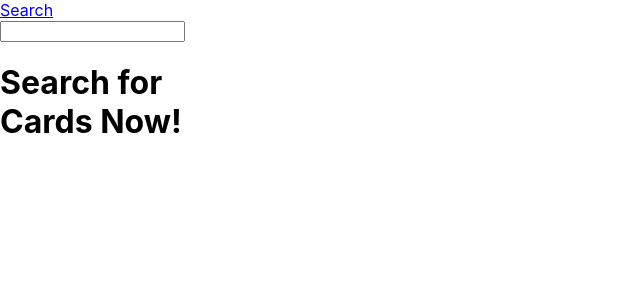
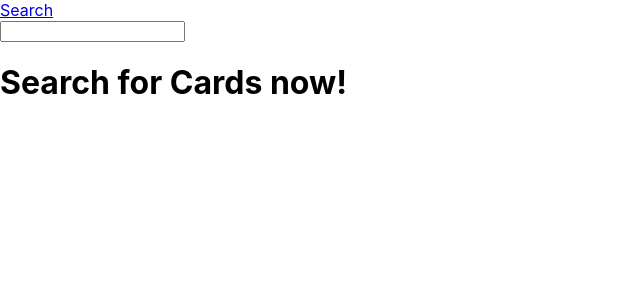
Before and after one commit to Limlight86/Magic-the-Gathering, a React (Create React App) app: page / in a window 1280 px wide. Shown: the top 300 px of the page, without its empty margins (0-640 px from the left). Built offline with nearby package versions, Linux system fonts and the light colour scheme.

Commit message:
reset search results on render and context updates

```diff
--- a/src/components/SearchForm/SearchForm.jsx
+++ b/src/components/SearchForm/SearchForm.jsx
@@ -1,22 +1,28 @@
-import React, { useState, useContext } from 'react';
+import React, { useState, useContext, useEffect } from 'react';
 import { AppContext } from "../../context/AppContext"
 import { SearchResultGrid } from "../index"
 
 const SearchForm = () => {
   const [term, setTerm] = useState('');
-  const { queryApi } = useContext(AppContext)
+  const { apiResponse, setApiResponse, queryApi } = useContext(AppContext)
 
   const handleSubmit = (e) => {
     e.preventDefault()
     queryApi(term)
   }
 
+  useEffect(()=>{
+    setApiResponse([])
+  }, [setApiResponse])
+
   return (
     <div>
       <form onSubmit={handleSubmit}>
         <input type="text" value={term} onChange={(e) => setTerm(e.target.value)} />
       </form>
-      <SearchResultGrid />
+      {
+        apiResponse.length ? <SearchResultGrid /> : <h1>Search for Cards now!</h1>
+      }
     </div>
   )
 }
--- a/src/components/SearchResultGrid/SearchResultGrid.jsx
+++ b/src/components/SearchResultGrid/SearchResultGrid.jsx
@@ -8,9 +8,8 @@ const SearchResultGrid = () => {
 
   return (
     <div className={styles.resultsGrid}>
-        { apiResponse.length ? apiResponse.map((card) => {
+        { apiResponse.length && apiResponse.map((card) => {
           const { id, name, card_faces, image_uris} = card
-
           return(
             <Link key={id} to={`/card/${id}`}>
               <div className={styles.cardContainer} >
@@ -21,7 +20,7 @@ const SearchResultGrid = () => {
                 {name}
               </div>
             </Link>
-          )}) : <h1>Search for Cards Now!</h1>}
+          )})}
     </div>
   )
 }
--- a/src/context/AppContext.jsx
+++ b/src/context/AppContext.jsx
@@ -16,7 +16,7 @@ const AppContextProvider = ({ children }) => {
 
   return(
     <AppContext.Provider
-      value={{apiResponse, queryApi}}>
+      value={{apiResponse, setApiResponse, queryApi}}>
       { children }
     </AppContext.Provider>
   )
```
